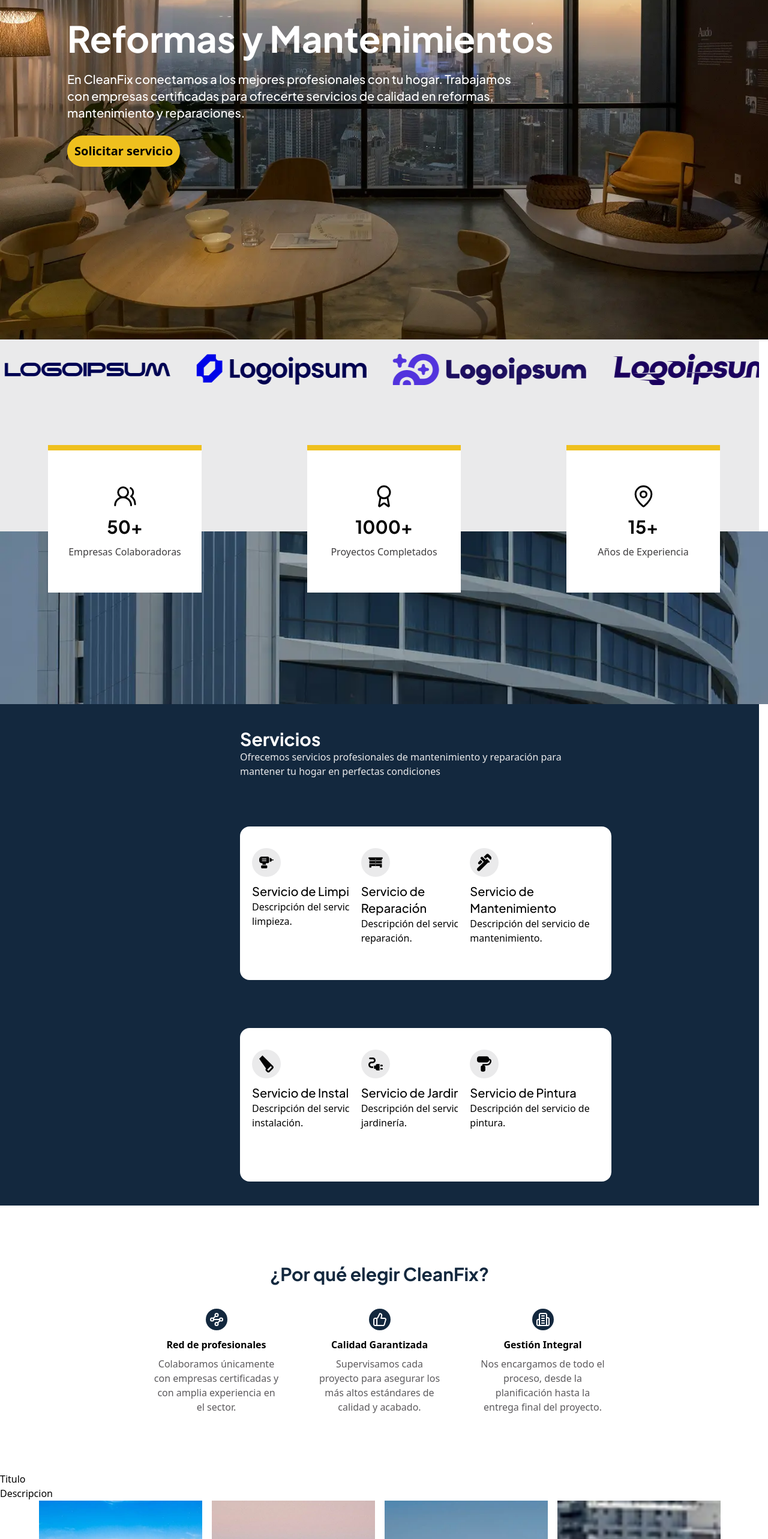
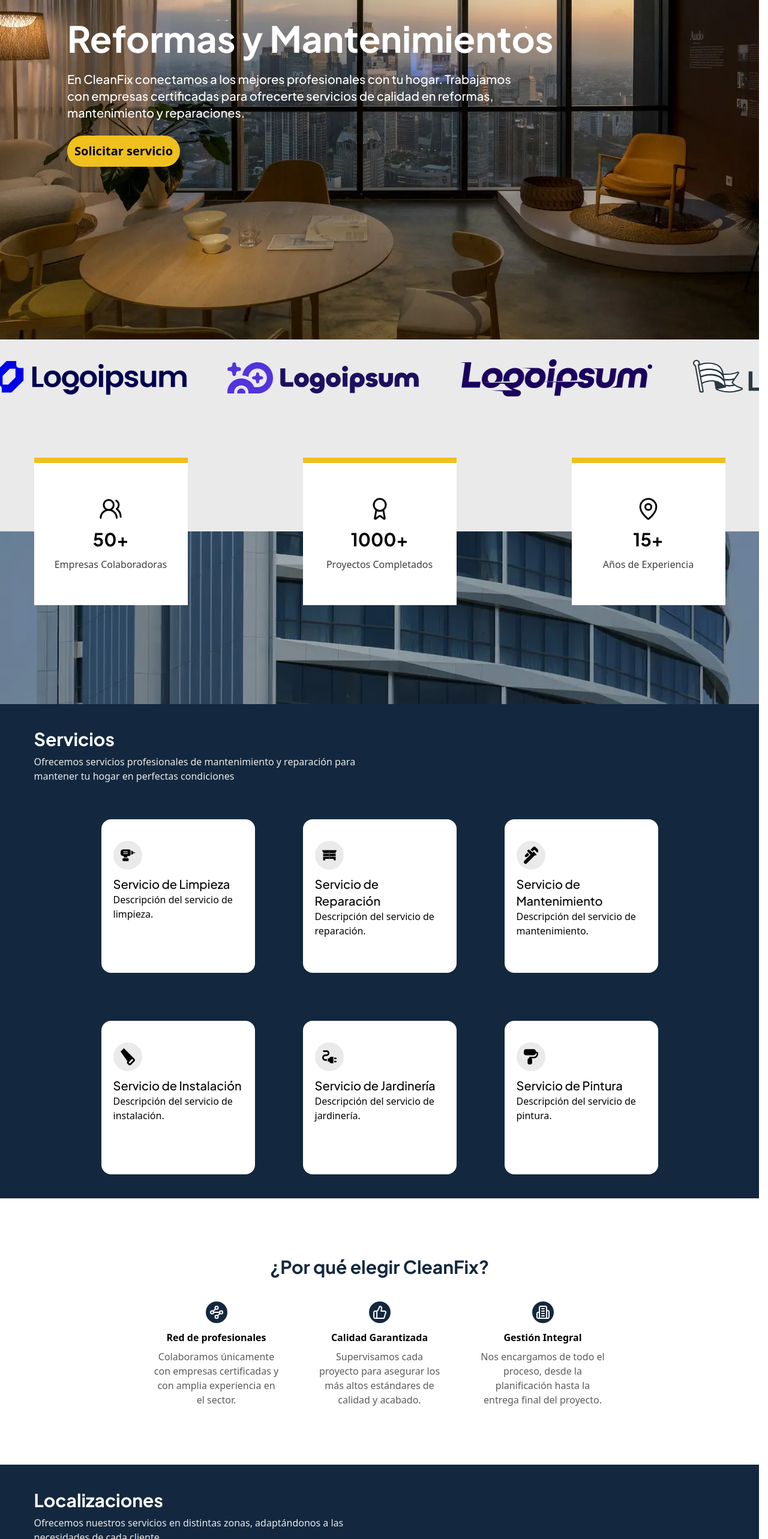
Before and after one commit to hdhdhdhdxd/CleanFix-SummerCamp2025, an Angular app in the folder CleanFix-frontend/: page /home in a window 1280 px wide. Shown: the part 234-2800 px from the top of the page at 60% size. Built offline with nearby package versions, Linux system fonts and the light colour scheme; a web font is replaced by a local one.

Commit message:
feat: añade el componente de carrusel en LocationsSection y mejora el diseño de las secciones

```diff
--- a/CleanFix-frontend/src/app/ui/pages/home/components/brands/brands.html
+++ b/CleanFix-frontend/src/app/ui/pages/home/components/brands/brands.html
@@ -1,17 +1,22 @@
-<section class="w-full flex justify-center h-80 px-24 py-6 overflow-hidden bg-brand-100">
-    <div class="flex space-x-11 h-13 animate-scroll">
-        <img src="/svg/brand1.svg" alt="Brand1" class="flex-shrink-0" />
-        <img src="/svg/brand2.svg" alt="Brand2" class="flex-shrink-0" />
-        <img src="/svg/brand3.svg" alt="Brand3" class="flex-shrink-0" />
-        <img src="/svg/brand4.svg" alt="Brand4" class="flex-shrink-0" />
-        <img src="/svg/brand5.svg" alt="Brand5" class="flex-shrink-0" />
-        <img src="/svg/brand6.svg" alt="Brand6" class="flex-shrink-0" />
-
-        <img src="/svg/brand1.svg" alt="Brand1" class="flex-shrink-0" />
-        <img src="/svg/brand2.svg" alt="Brand2" class="flex-shrink-0" />
-        <img src="/svg/brand3.svg" alt="Brand3" class="flex-shrink-0" />
-        <img src="/svg/brand4.svg" alt="Brand4" class="flex-shrink-0" />
-        <img src="/svg/brand5.svg" alt="Brand5" class="flex-shrink-0" />
-        <img src="/svg/brand6.svg" alt="Brand6" class="flex-shrink-0" />
+<section class="h-80 overflow-hidden bg-brand-100 py-6">
+  <div class="animate-scroll flex">
+    <div
+      class="flex min-w-full flex-shrink-0 justify-center gap-17 [&>img]:h-20 [&>img]:w-80 [&>img]:flex-shrink-0 [&>img]:object-contain"
+    >
+      <img src="/svg/brand2.svg" alt="Brand2" />
+      <img src="/svg/brand3.svg" alt="Brand3" />
+      <img src="/svg/brand4.svg" alt="Brand4" />
+      <img src="/svg/brand5.svg" alt="Brand5" />
+      <img src="/svg/brand6.svg" alt="Brand6" />
     </div>
+    <div
+      class="flex min-w-full flex-shrink-0 justify-center gap-17 [&>img]:h-20 [&>img]:w-80 [&>img]:flex-shrink-0 [&>img]:object-contain"
+    >
+      <img src="/svg/brand2.svg" alt="Brand2" />
+      <img src="/svg/brand3.svg" alt="Brand3" />
+      <img src="/svg/brand4.svg" alt="Brand4" />
+      <img src="/svg/brand5.svg" alt="Brand5" />
+      <img src="/svg/brand6.svg" alt="Brand6" />
+    </div>
+  </div>
 </section>
--- a/CleanFix-frontend/src/app/ui/pages/home/components/hero/hero.html
+++ b/CleanFix-frontend/src/app/ui/pages/home/components/hero/hero.html
@@ -1,5 +1,5 @@
 <section
-  class="flex h-screen w-screen items-end overflow-hidden bg-[url(/images/hero.webp)] bg-cover bg-bottom bg-no-repeat px-28 py-72"
+  class="flex h-screen w-full items-end overflow-hidden bg-[url(/images/hero.webp)] bg-cover bg-bottom bg-no-repeat px-28 py-72"
 >
   <div class="flex flex-col items-start space-y-6">
     <header>
--- a/CleanFix-frontend/src/app/ui/pages/home/components/locations-section/locations-section.html
+++ b/CleanFix-frontend/src/app/ui/pages/home/components/locations-section/locations-section.html
@@ -1,12 +1,44 @@
-<section>
-  <header>
-    <h1>Titulo</h1>
-    <h2>Descripcion</h2>
+<section class="mx-auto flex w-full max-w-6xl flex-col gap-15 pl-5 lg:pl-0">
+  <header class="flex flex-col gap-2 pr-5 lg:pr-0">
+    <h1 class="text-3xl font-bold text-brand-0">Localizaciones</h1>
+    <h2 class="w-full text-base text-brand-100 md:w-xl">
+      Ofrecemos nuestros servicios en distintas zonas, adaptándonos a las necesidades de cada
+      cliente.
+    </h2>
   </header>
-  <div class="flex flex-wrap justify-center gap-4">
-    <app-image-card title="Pais 1" imageUrl="/images/country1.webp"></app-image-card>
-    <app-image-card title="Pais 2" imageUrl="/images/country2.webp"></app-image-card>
-    <app-image-card title="Pais 3" imageUrl="/images/country3.webp"></app-image-card>
-    <app-image-card title="Pais 4" imageUrl="/images/country4.webp"></app-image-card>
+
+  <div class="relative w-full">
+    <div
+      #carousel
+      class="grid auto-cols-max grid-flow-col gap-4 overflow-x-auto overflow-y-hidden scroll-smooth pr-5 lg:overflow-x-hidden lg:pr-0"
+    >
+      <app-image-card title="Pais 1" imageUrl="/images/country1.webp"></app-image-card>
+      <app-image-card title="Pais 2" imageUrl="/images/country2.webp"></app-image-card>
+      <app-image-card title="Pais 3" imageUrl="/images/country3.webp"></app-image-card>
+      <app-image-card title="Pais 5" imageUrl="/images/country5.webp"></app-image-card>
+      <app-image-card title="Pais 6" imageUrl="/images/country1.webp"></app-image-card>
+      <app-image-card title="Pais 7" imageUrl="/images/country2.webp"></app-image-card>
+      <app-image-card title="Pais 8" imageUrl="/images/country3.webp"></app-image-card>
+      <app-image-card title="Pais 9" imageUrl="/images/country5.webp"></app-image-card>
+    </div>
+
+    <div
+      class="absolute top-2/3 -left-0 hidden -translate-x-1/2 -translate-y-1/2 gap-2 lg:flex lg:flex-col"
+    >
+      <button
+        (click)="scrollCarousel('left')"
+        class="transition-scale flex h-16 w-16 items-center justify-center rounded-full bg-primary-500 shadow-lg duration-300 hover:scale-105"
+        aria-label="Anterior"
+      >
+        <img src="/svg/arrow.svg" alt="Anterior" class="rotate-180" />
+      </button>
+      <button
+        (click)="scrollCarousel('right')"
+        class="transition-scale flex h-16 w-16 items-center justify-center rounded-full bg-primary-500 shadow-lg duration-300 hover:scale-105"
+        aria-label="Siguiente"
+      >
+        <img src="/svg/arrow.svg" alt="Siguiente" />
+      </button>
+    </div>
   </div>
 </section>
--- a/CleanFix-frontend/src/app/ui/pages/home/components/locations-section/locations-section.ts
+++ b/CleanFix-frontend/src/app/ui/pages/home/components/locations-section/locations-section.ts
@@ -1,4 +1,4 @@
-import { Component } from '@angular/core'
+import { Component, ElementRef, ViewChild } from '@angular/core'
 import { ImageCard } from '../image-card/image-card'
 
 @Component({
@@ -6,4 +6,23 @@ import { ImageCard } from '../image-card/image-card'
   imports: [ImageCard],
   templateUrl: './locations-section.html',
 })
-export class LocationsSection {}
+export class LocationsSection {
+  @ViewChild('carousel') carousel!: ElementRef
+
+  scrollCarousel(direction: 'left' | 'right') {
+    const scrollAmount = 300 // Ajusta según el tamaño de tus cards
+    const currentScroll = this.carousel.nativeElement.scrollLeft
+
+    if (direction === 'left') {
+      this.carousel.nativeElement.scrollTo({
+        left: currentScroll - scrollAmount,
+        behavior: 'smooth',
+      })
+    } else {
+      this.carousel.nativeElement.scrollTo({
+        left: currentScroll + scrollAmount,
+        behavior: 'smooth',
+      })
+    }
+  }
+}
--- a/CleanFix-frontend/src/app/ui/pages/home/components/service-section/service-section.html
+++ b/CleanFix-frontend/src/app/ui/pages/home/components/service-section/service-section.html
@@ -1,5 +1,6 @@
-<section class="items flex w-full flex-col gap-20 bg-primary-500 px-5 py-10 md:px-30 lg:px-100">
-  <header>
+<section class="flex w-full bg-primary-500 px-5 py-10">
+  <div class="mx-auto flex w-full max-w-6xl flex-col gap-15">
+    <header class="flex flex-col gap-2">
       <h1 class="text-3xl font-bold text-brand-0">Servicios</h1>
       <h2 class="w-full text-base text-brand-100 md:w-xl">
         Ofrecemos servicios profesionales de mantenimiento y reparación para mantener tu hogar en
@@ -38,4 +39,5 @@
         svgSource="/svg/wrench.svg"
       />
     </div>
+  </div>
 </section>
--- a/CleanFix-frontend/src/app/ui/pages/home/home.html
+++ b/CleanFix-frontend/src/app/ui/pages/home/home.html
@@ -3,9 +3,11 @@
 <app-brands />
 
 <section
-  class="flex w-screen justify-center bg-[url(/images/building.webp)] bg-cover bg-bottom *:-translate-y-1/5 md:h-72 md:*:-translate-y-1/2"
+  class="flex w-full bg-[url(/images/building.webp)] bg-cover bg-bottom *:-translate-y-1/5 lg:h-72 lg:*:-translate-y-1/2"
 >
-  <div class="flex flex-col space-y-10 md:flex-row md:space-y-0 md:space-x-44">
+  <div
+    class="mx-auto flex w-full max-w-6xl flex-col flex-wrap items-center justify-between space-y-10 lg:flex-row lg:space-y-0"
+  >
     <app-card-info title="Empresas Colaboradoras" [value]="50" svgPath="/svg/users.svg" />
     <app-card-info title="Proyectos Completados" [value]="1000" svgPath="/svg/award.svg" />
     <app-card-info title="Años de Experiencia" [value]="15" svgPath="/svg/map-pin.svg" />
@@ -16,4 +18,6 @@
 
 <app-why-us-section />
 
-<app-locations-section />
+<hr class="h-96 border-none bg-primary-500" />
+
+<app-locations-section class="*:-translate-y-4/7" />
--- a/CleanFix-frontend/src/styles/global.css
+++ b/CleanFix-frontend/src/styles/global.css
@@ -55,15 +55,15 @@
   }
 
   .animate-scroll {
+    --gap: 1rem;
+    display: flex;
+    gap: var(--gap);
     animation: scroll 20s linear infinite;
   }
 
   @keyframes scroll {
-    0% {
-      transform: translateX(0);
-    }
-    100% {
-      transform: translateX(-100%);
+    to {
+      transform: translateX(calc(-100% - var(--gap)));
     }
   }
 }
```
Also changed, not shown: CleanFix-frontend/public/svg/arrow.svg (added). Lines whose indentation alone changed are shown as unchanged.
